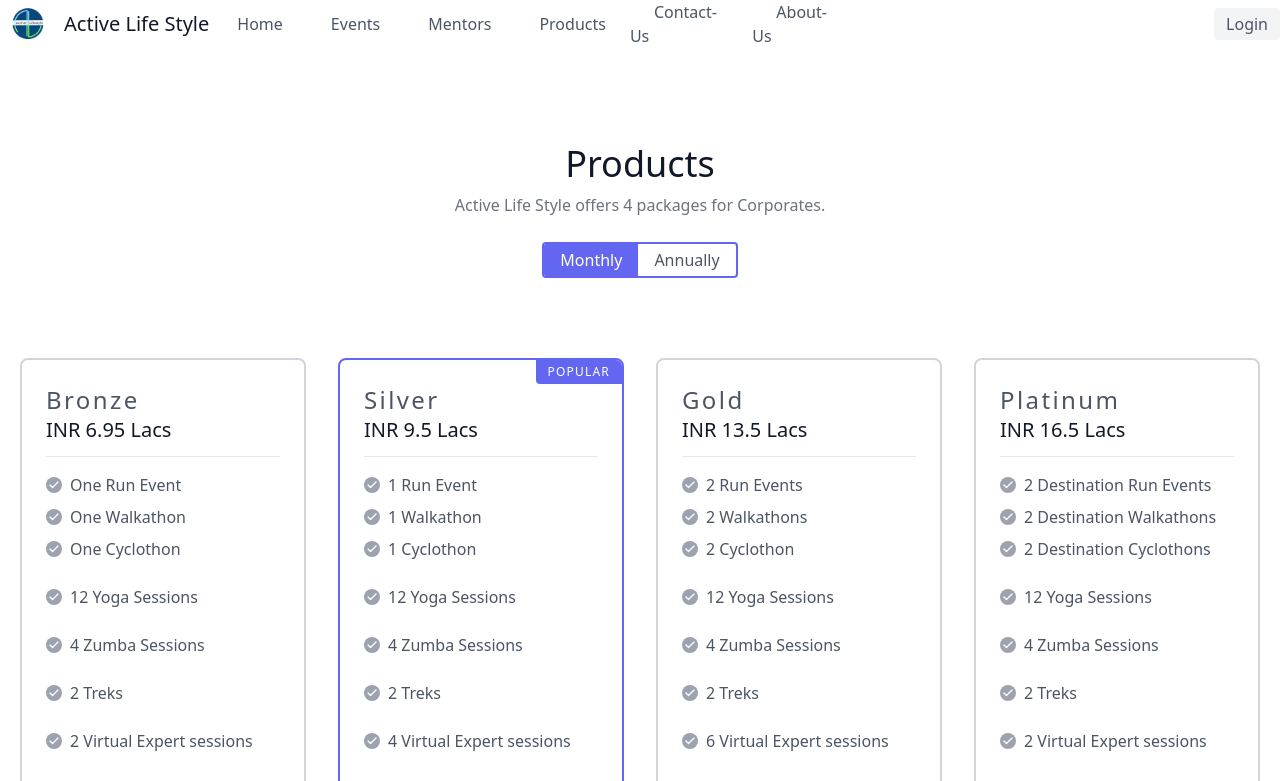
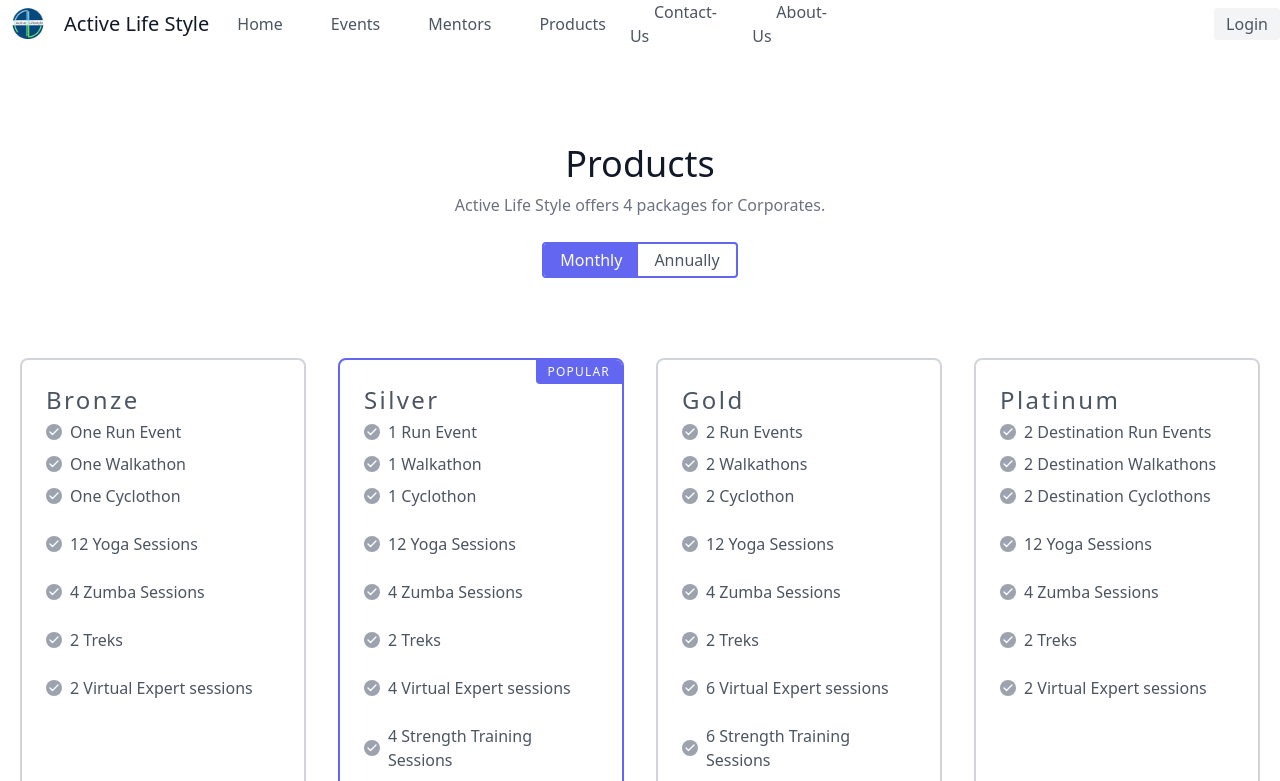
Before and after one commit to dravidsa/active-life-style, a Next.js app: page /products in a window 1280 px wide. Shown: the top 781 px of the page. Built offline with nearby package versions, Linux system fonts and the light colour scheme.

Commit message:
removed pricing details

```diff
--- a/app/components/Header.js
+++ b/app/components/Header.js
@@ -12,14 +12,14 @@ export default function Header () {
   return (
     <div>
 
-      <header className="sticky text-gray-600 body-font flex">
+      <header className="sticky top-0 text-gray-600 body-font flex">
       <a className="flex order-first lg:order-none lg:w-1/5 title-font font-medium items-center text-gray-900 lg:items-center lg:justify-center mb-4 md:mb-0">
         <img alt="logo" src="/activelife_icon.jpeg" className="w-12 h-12 rounded-full flex-shrink-0 object-cover object-center" />
 
           <span className="ml-3 text-xl hidden lg:block">Active Life Style</span>
         </a>
       <div className="sticky top-0 container mx-auto flex  flex-col md:flex-row items-center">
-        <nav className=" flex items-center text-base md:ml-auto ">
+        <nav className=" sticky top-0 flex items-center text-base md:ml-auto ">
         <MenuItem title="Home" address="/" Icon={AiFillHome}/>
         <MenuItem title="Events" address="/events" Icon={BsFillCalendarEventFill}  />
         <MenuItem title="Mentors" address="/mentors" Icon={GrUserExpert}  />
--- a/app/products/page.js
+++ b/app/products/page.js
@@ -18,7 +18,7 @@ export default function page() {
       <div class="p-4 xl:w-1/4 md:w-1/2 w-full">
         <div class="h-full p-6 rounded-lg border-2 border-gray-300 flex flex-col relative overflow-hidden">
           <h2 class="text-2xl tracking-widest title-font mb-1 font-medium">Bronze</h2>
-          <h1 class="text-xl text-gray-900 pb-4 mb-4 border-b border-gray-200 leading-none">INR 6.95 Lacs</h1>
+
           <p class="flex items-center text-gray-600 mb-2">
             <span class="w-4 h-4 mr-2 inline-flex items-center justify-center bg-gray-400 text-white rounded-full flex-shrink-0">
               <svg fill="none" stroke="currentColor" stroke-linecap="round" stroke-linejoin="round" stroke-width="2.5" class="w-3 h-3" viewBox="0 0 24 24">
@@ -82,10 +82,7 @@ export default function page() {
         <div class="h-full p-6 rounded-lg border-2 border-indigo-500 flex flex-col relative overflow-hidden">
           <span class="bg-indigo-500 text-white px-3 py-1 tracking-widest text-xs absolute right-0 top-0 rounded-bl">POPULAR</span>
           <h2 class="text-2xl tracking-widest title-font mb-1 font-medium">Silver</h2>
-          <h1 class="text-xl text-gray-900 leading-none flex items-center pb-4 mb-4 border-b border-gray-200">
-            <span>INR 9.5 Lacs</span>
 
-          </h1>
           <p class="flex items-center text-gray-600 mb-2">
             <span class="w-4 h-4 mr-2 inline-flex items-center justify-center bg-gray-400 text-white rounded-full flex-shrink-0">
               <svg fill="none" stroke="currentColor" stroke-linecap="round" stroke-linejoin="round" stroke-width="2.5" class="w-3 h-3" viewBox="0 0 24 24">
@@ -156,10 +153,7 @@ export default function page() {
       <div class="p-4 xl:w-1/4 md:w-1/2 w-full">
         <div class="h-full p-6 rounded-lg border-2 border-gray-300 flex flex-col relative overflow-hidden">
           <h2 class="text-2xl tracking-widest title-font mb-1 font-medium">Gold</h2>
-          <h1 class="text-xl text-gray-900 leading-none flex items-center pb-4 mb-4 border-b border-gray-200">
-            <span>INR 13.5 Lacs</span>
 
-          </h1>
           <p class="flex items-center text-gray-600 mb-2">
             <span class="w-4 h-4 mr-2 inline-flex items-center justify-center bg-gray-400 text-white rounded-full flex-shrink-0">
               <svg fill="none" stroke="currentColor" stroke-linecap="round" stroke-linejoin="round" stroke-width="2.5" class="w-3 h-3" viewBox="0 0 24 24">
@@ -230,10 +224,7 @@ export default function page() {
       <div class="p-4 xl:w-1/4 md:w-1/2 w-full">
         <div class="h-full p-6 rounded-lg border-2 border-gray-300 flex flex-col relative overflow-hidden">
           <h2 class="text-2xl tracking-widest title-font mb-1 font-medium">Platinum</h2>
-          <h1 class="text-xl text-gray-900 leading-none flex items-center pb-4 mb-4 border-b border-gray-200">
-            <span>INR 16.5 Lacs</span>
 
-          </h1>
           <p class="flex items-center text-gray-600 mb-2">
             <span class="w-4 h-4 mr-2 inline-flex items-center justify-center bg-gray-400 text-white rounded-full flex-shrink-0">
               <svg fill="none" stroke="currentColor" stroke-linecap="round" stroke-linejoin="round" stroke-width="2.5" class="w-3 h-3" viewBox="0 0 24 24">
```
